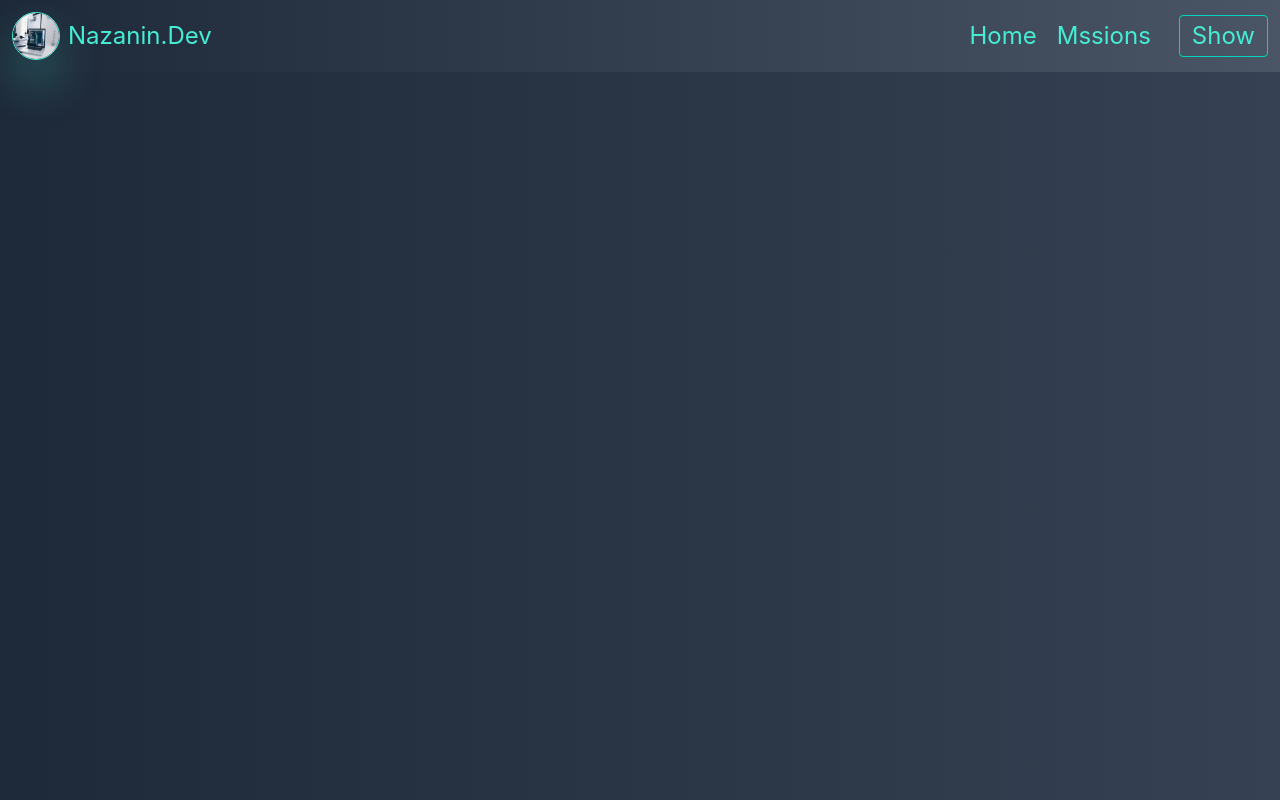
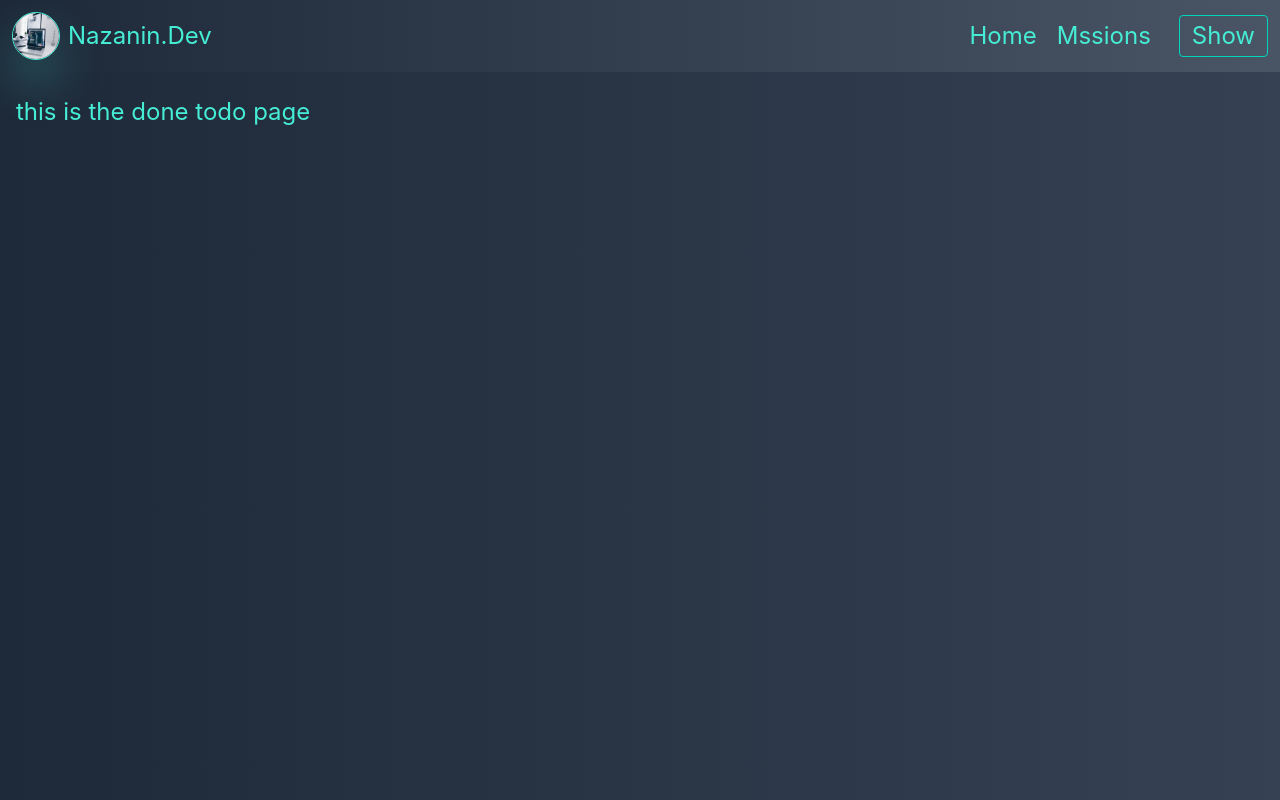
Before and after one commit to nazaninhussaini/librari-react, a React (Vite) app in the folder Example-app/: page /done in a window 1280 px wide. Built offline with nearby package versions, Linux system fonts and the light colour scheme.

Commit message:
react-router-dom instal

```diff
--- a/Example-app/src/App.jsx
+++ b/Example-app/src/App.jsx
@@ -8,10 +8,10 @@ function App(){
   const [list,setList] = useState([]);
   console.log(list)
   return(
-    <div  className="w-full h-screen  bg-linear-90 from-gray-800 to-gray-700 f">
+    <div  className="w-full h-screen  bg-linear-90 from-gray-800 to-gray-700 ">
       <Nav showForm = {showForm} setShowForm = {setShowForm}/>
       <CreatForm list= {list} setList= {setList} showForm = {showForm} setShowForm={setShowForm}  />
-    <TodoList list={list}/>
+    <TodoList list={list} setList={setList}/>
     </div>
   )
 }
--- a/Example-app/src/TodoCard.jsx
+++ b/Example-app/src/TodoCard.jsx
@@ -1,9 +1,22 @@
-export default function TodoCard({todo}){
+import { CheckSquare, Trash2 } from "lucide-react";
+
+export default function TodoCard({todo ,list ,setList}){
+    function handalClick(id){
+      const dontTodo = list.find((x)=> x.id == id).completad = true;
+      setList((prev)=>[...prev,dontTodo])
+    }
     return(
         <div className="w-full border border-teal-300 p-2 rounded-sm ">
-            <p>id : {todo.id}</p>
-            <h1>todo : {todo.todo}</h1>
-            <p>date : {todo.date}</p>
+            {/* <p>id : {todo.id}</p> */}
+            <h1 className="text-2xl font-normal">todo : {todo.todo}</h1>
+            <div className="w-full flex justify-between items-center mt-2 ">
+            <p className="text-xl font  ">date : {todo.date}</p>
+            <div className="flex gap-2 ">
+            <button><Trash2 size={24}/></button>
+            <button onClick={()=> handalClick(todo.id)}><CheckSquare size={24}/></button>
+            </div>
+
+            </div>
         </div>
     )
 }
--- a/Example-app/src/TodoList.jsx
+++ b/Example-app/src/TodoList.jsx
@@ -1,10 +1,10 @@
 import TodoCard from "./TodoCard";
 
-export default function TodoList ({list}){
+export default function TodoList ({list,setList}){
     return(
         <div className="w-full max-w-5xl py-30 h-screen mx-auto text-teal-400 flex flex-col gap-7">
             {list.map(x =>(
-              <TodoCard todo={x}/>
+              <TodoCard todo={x} list={list} setList= {setList}/>
             ))}
         </div>
 
--- a/Example-app/src/main.jsx
+++ b/Example-app/src/main.jsx
@@ -2,11 +2,18 @@ import { StrictMode } from 'react'
 import { createRoot } from 'react-dom/client'
 import './index.css'
 import App from './App.jsx'
+import { BrowserRouter, Route, Routes } from 'react-router-dom'
+import DoneTodo from './pages/DonePage.jsx'
 // import { BrowserRouter, Route, Routes } from 'react-router-dom'
 
 
 createRoot(document.getElementById('root')).render(
   <StrictMode>
-    <App/>
+    <BrowserRouter>
+    <Routes>
+    <Route path='/' element={<App/>} />
+    <Route path='/done' element={<DoneTodo/>} />
+    </Routes>
+    </BrowserRouter>
   </StrictMode>,
 )
--- /dev/null
+++ b/Example-app/src/pages/DonePage.jsx
@@ -0,0 +1,11 @@
+import Nav from "../Navbar";
+
+function DoneTodo (){
+    return(
+        <div className="w-full h-screen bg-linear-90 from-gray-800 to-gray-700">
+            <Nav/>
+            <h1 className="text-teal-300 text-2xl pt-24 px-4">this is the done todo page</h1>
+        </div>
+    )
+}
+export default DoneTodo;
```
